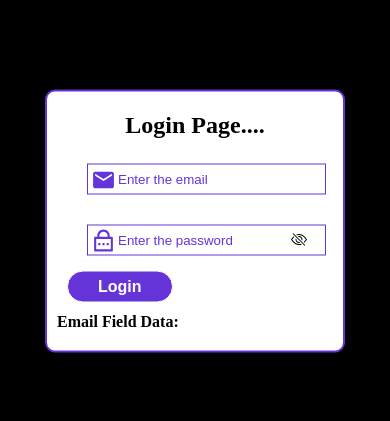
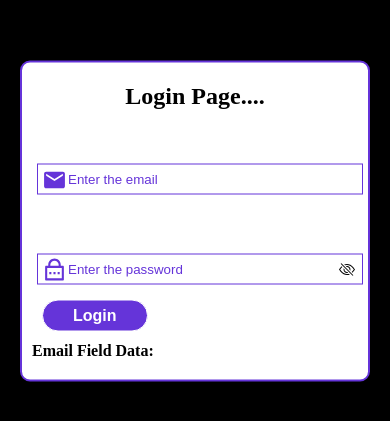
Before and after one commit to gptechnical/loginpage, a React (Create React App) app: page / in a window 390 px wide. Shown: the part 201-622 px from the top of the page. Built offline with nearby package versions, Linux system fonts and the light colour scheme.

Commit message:
responsive page

```diff
--- a/src/components/Login.module.css
+++ b/src/components/Login.module.css
@@ -6,11 +6,13 @@
   .container_box {
    background-color: rgb(0, 0, 0);
    height: 100vh;
-   width: 100vw;
+   /* width: 100vw; */
   }
   .form_box {
     background-color: rgb(255, 255, 255);
-    width: 300px;
+    width: 350px;
+    /* max-width: 350px; */
+    /* width: 30%; */
     padding: 20px 10px;
     border: 2px solid rgb(101 52 217);
     position: absolute;
@@ -27,7 +29,7 @@
     background-color: #27272700;
     color: #000000;
     outline: none;
-
+    width: 100%;
   }
   input::placeholder{
     color: rgb(101 52 217);
@@ -56,23 +58,23 @@
   }
   .icon_email{
     position: relative;
-    top: 9px;
-    left: 34px;
+    top: 38px;
+    left: 10px;
     color: rgb(101 52 217);
     font-size: 25px;
   }
   .icon_password {
     position: relative;
-    top: 9px;
-    left: 34px;
+    top: 38px;
+    left: 10px;
     color: rgb(101 52 217);
     font-size: 25px;
   }
 
   .eye_show{
     position: relative;
-    top: 40px;
-    left: 242px;
+    top: 70px;
+    left: 315px;
     transform: translate(-50%, -50%);
     cursor: pointer;
   }
@@ -83,3 +85,12 @@
 .para_text {
     padding-left: 30px;
 }
+@media (max-width:375) and (min-width: 320px){
+  /* .form_box{
+    width: 200px;
+  } */
+  .container_box {
+    background-color: cyan;
+
+  }
+}
```
Also changed, not shown: 1 other file (tests, documents, lock files or other folders).
